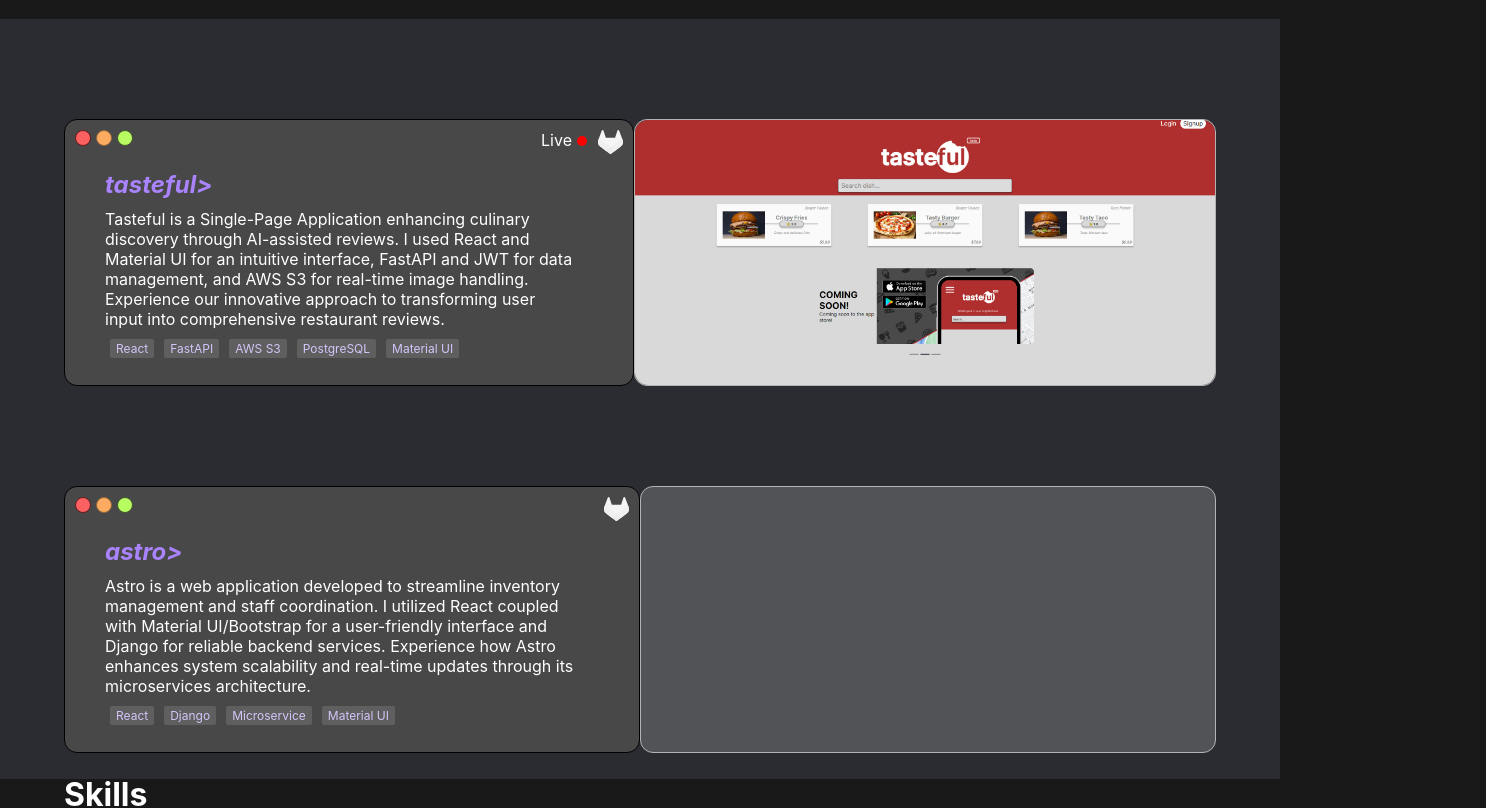
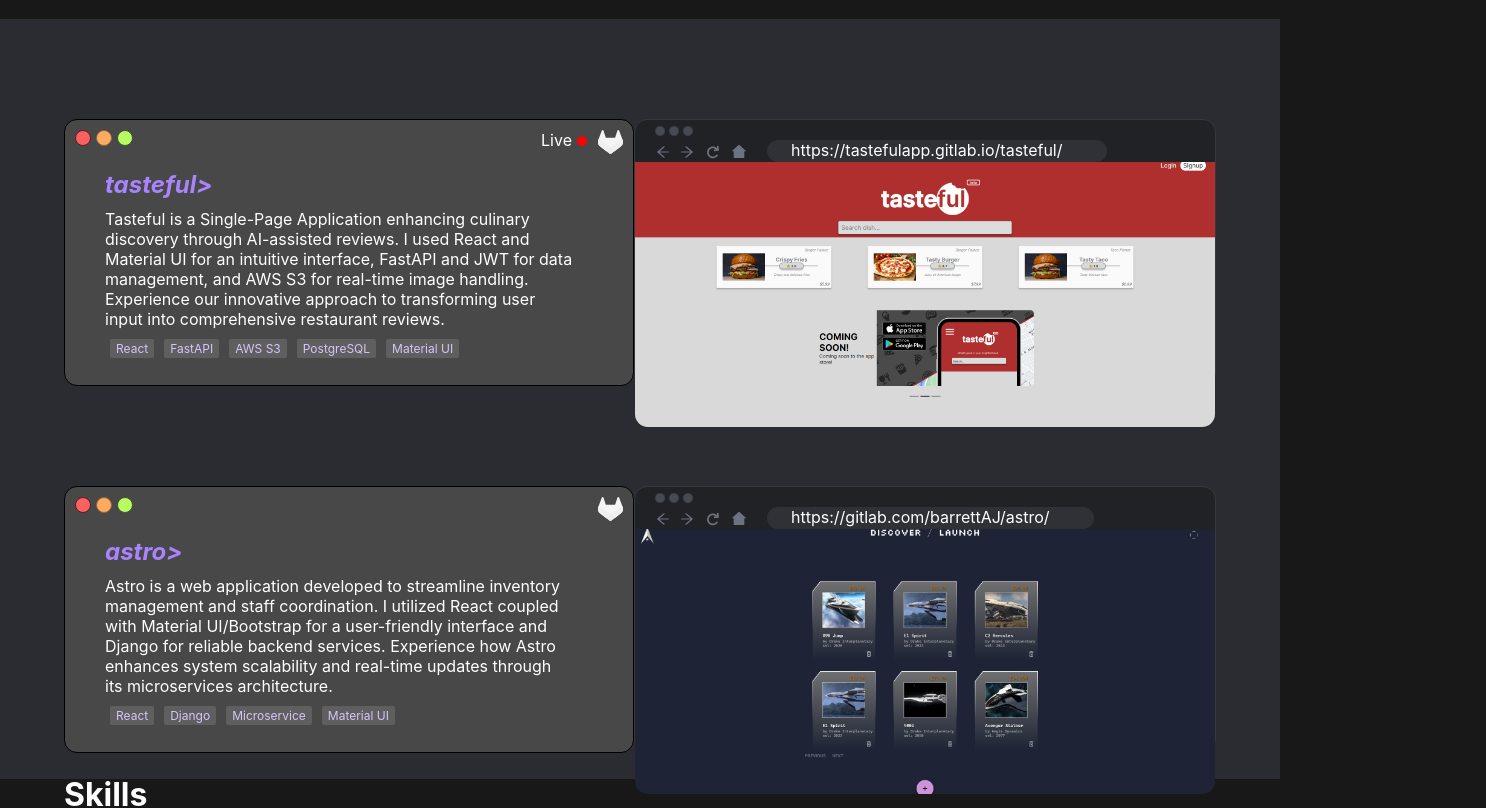
Before and after one commit to ABarrettJ/portfolio, a React (Create React App) app: page / in a window 1280 px wide. Shown: the part 780-1588 px from the top of the page, 1486 px wide, since content can reach past the window. Built offline with nearby package versions, Linux system fonts and the light colour scheme.

Commit message:
Updates project displays

```diff
--- a/src/App.css
+++ b/src/App.css
@@ -71,9 +71,14 @@
   font-weight: 700;
   line-height: normal;
 }
-
+.link-hover{
+  color: #FFF;
+  text-decoration: none;
+  cursor: pointer;
+}
 .link-hover:hover{
   color: #AA83FF;
+  text-decoration: none;
   cursor: pointer;
 }
 
@@ -315,6 +320,7 @@
   flex-direction: row;
   width: 90%;
   justify-content: space-between;
+  padding: 0 270px 0 270px;
 }
 
 .title-row{
@@ -339,13 +345,13 @@
   width: 580px;
   height: 265px;
   border-radius: 13px;
-  border: 1px solid #B4B4B4;
+  border:1px solid #36393f;
   /* background: url(./images/tf_home.png), lightgray 50% / cover no-repeat; */
-  background: rgba(237, 237, 237, 0.20);
+  background: #202225;
 }
 
 .display-one-img{
-  border-radius: 13px;
+  border-radius: 0 0 13px 13px;
   width: 580px;
   height: 265px;
   object-fit: cover;
@@ -550,3 +556,78 @@
   50% { transform: translateY(-20px); }
   100% { transform: translateY(0); }
 }
+
+.search-bar{
+  display: flex;
+  /* border:1px solid #36393f; */
+}
+
+.browser-top{
+  padding: 0 0 0 20px;
+}
+.nav-items{
+  display:flex;
+}
+
+.lg{
+  display: flex;
+}
+.text-gray-500 {
+  --tw-text-opacity: 1;
+  color: rgb(107 114 128 / var(--tw-text-opacity));
+}
+
+.browser-link{
+  text-decoration: none;
+  color: #FFF;
+  border-radius: 16px;
+  /* background:#484848; */
+  padding: 0 1.5rem 0 1.5rem;
+}
+
+.ease-in-out {
+  transition-timing-function: cubic-bezier(.4,0,.2,1);
+}
+.duration-300 {
+  transition-duration: .3s;
+}
+.rounded-full {
+  border-radius: 9999px;
+}
+.mr-2 {
+  margin-right: 0.5rem;
+}
+
+.mt-1 {
+  margin-top: 0.25rem;
+}
+
+.text-xl {
+  font-size: 1.25rem;
+  line-height: 1.75rem;
+}
+
+.text-xl {
+  font-size: 1.25rem;
+  line-height: 1.75rem;
+}
+.mt-\[2px\] {
+  margin-top: 2px;
+}
+
+.bg-gray-800 {
+  --tw-bg-opacity: 1;
+  background-color: rgb(47 49 54 / var(--tw-bg-opacity));
+}
+
+.rounded-full {
+  border-radius: 9999px;
+}
+
+.justify-start {
+  justify-content: flex-start;
+}
+
+.w-full {
+  width: 100%;
+}
--- a/src/App.js
+++ b/src/App.js
@@ -1,5 +1,6 @@
 import React, {useEffect, useState} from 'react';
 import tasteful from './images/tf_home.png'
+import astro from './images/astro_home.png'
 import jsx from './images/react.svg'
 import './App.css';
 import './tanuki.css'
@@ -91,7 +92,7 @@
       <div className="group">
         <div className="overlap-group">
           <p className="ghi-src-candidates">
-            src&nbsp;&nbsp;> candidates&nbsp;&nbsp;>&nbsp;&nbsp;<img src={jsx} style={{verticalAlign: 'middle'}}/>&nbsp;<a className='jsx-link' href='FILL RESUME HERE'>austin_barrett.jsx</a>
+            src&nbsp;&nbsp;> candidates&nbsp;&nbsp;>&nbsp;&nbsp;<img src={jsx} style={{verticalAlign: 'middle'}}/>&nbsp;<a className='jsx-link' href='https://drive.google.com/file/d/1RdkHBZPQ_WvrMr5j-zakAz13Y3er-waL/view'>austin_barrett.jsx</a>
           </p>
         </div>
       </div>
@@ -102,17 +103,41 @@
 const Dots = (props) => (
   <svg
     xmlns="http://www.w3.org/2000/svg"
-    width={60}
-    height={16}
+    width={38}
+    height={10}
     fill="none"
     {...props}
   >
-    <circle cx={8} cy={8} r={8} fill="#787878" fillOpacity={0.5} />
-    <circle cx={8} cy={8} r={7.5} stroke="#2F2F2F" strokeOpacity={0.5} />
-    <circle cx={30} cy={8} r={8} fill="#787878" fillOpacity={0.5} />
-    <circle cx={30} cy={8} r={7.5} stroke="#2F2F2F" strokeOpacity={0.5} />
-    <circle cx={52} cy={8} r={8} fill="#787878" fillOpacity={0.5} />
-    <circle cx={52} cy={8} r={7.5} stroke="#2F2F2F" strokeOpacity={0.5} />
+    <path
+      fill="#6B7280"
+      fillOpacity={0.5}
+      d="M5.067 0c2.798 0 5.066 2.239 5.066 5s-2.268 5-5.066 5C2.268 10 0 7.761 0 5s2.268-5 5.067-5Z"
+    />
+    <path
+      stroke="#2F2F2F"
+      strokeOpacity={0.5}
+      d="M5.067.313C7.69.313 9.817 2.41 9.817 5c0 2.589-2.127 4.688-4.75 4.688-2.624 0-4.75-2.1-4.75-4.688 0-2.589 2.126-4.688 4.75-4.688Z"
+    />
+    <path
+      fill="#6B7280"
+      fillOpacity={0.5}
+      d="M19 0c2.798 0 5.067 2.239 5.067 5S21.798 10 19 10s-5.067-2.239-5.067-5S16.202 0 19 0Z"
+    />
+    <path
+      stroke="#2F2F2F"
+      strokeOpacity={0.5}
+      d="M19 .313c2.623 0 4.75 2.098 4.75 4.687 0 2.589-2.127 4.688-4.75 4.688S14.25 7.588 14.25 5c0-2.589 2.127-4.688 4.75-4.688Z"
+    />
+    <path
+      fill="#6B7280"
+      fillOpacity={0.5}
+      d="M32.933 0C35.731 0 38 2.239 38 5s-2.269 5-5.067 5-5.066-2.239-5.066-5 2.268-5 5.066-5Z"
+    />
+    <path
+      stroke="#2F2F2F"
+      strokeOpacity={0.5}
+      d="M32.933.313c2.624 0 4.75 2.098 4.75 4.687 0 2.589-2.126 4.688-4.75 4.688-2.623 0-4.75-2.1-4.75-4.688 0-2.589 2.127-4.688 4.75-4.688Z"
+    />
   </svg>
 )
 
@@ -125,7 +150,7 @@
       <div className='title'>Full Stack Developer</div>
     </div>
     <div className='social-container'>
-      <div className='resume'><a className='link-hover'>Resume</a></div>
+      <div className='resume'><a className='link-hover' href='https://drive.google.com/file/d/1RdkHBZPQ_WvrMr5j-zakAz13Y3er-waL/view'>Resume</a></div>
       <div className='contact'><a className='link-hover'>Contact</a></div>
       <a href='https://www.linkedin.com/in/abarrettj/' title='My LinkedIn'>
         <LinkedIn/>
@@ -293,6 +318,46 @@
           </div>
         </div>
         <div className='project-display-one'>
+        <div className='browser-top'>
+        <Dots/>
+        </div>
+        <div className='search-bar'>
+          <div class="nav-items">
+            <div class="flex ml-[20px] text-gray-500" style={{display: 'flex', paddingLeft: '20px', paddingRight: '20px'}}>
+              <svg stroke="currentColor" fill="currentColor" stroke-width="0" viewBox="0 0 1024 1024" class="mt-1 mr-2 duration-300 ease-in-out rounded-full hover:text-gray-400" height="1em" width="1em" xmlns="http://www.w3.org/2000/svg">
+                <path d="M872 474H286.9l350.2-304c5.6-4.9 2.2-14-5.2-14h-88.5c-3.9 0-7.6 1.4-10.5 3.9L155 487.8a31.96 31.96 0 0 0 0 48.3L535.1 866c1.5 1.3 3.3 2 5.2 2h91.5c7.4 0 10.8-9.2 5.2-14L286.9 550H872c4.4 0 8-3.6 8-8v-60c0-4.4-3.6-8-8-8z">
+                </path>
+              </svg>
+              <svg stroke="currentColor" fill="currentColor" stroke-width="0" viewBox="0 0 1024 1024" class="mt-1 mr-2 duration-300 ease-in-out hover:text-gray-400" height="1em" width="1em" xmlns="http://www.w3.org/2000/svg">
+                <path d="M869 487.8L491.2 159.9c-2.9-2.5-6.6-3.9-10.5-3.9h-88.5c-7.4 0-10.8 9.2-5.2 14l350.2 304H152c-4.4 0-8 3.6-8 8v60c0 4.4 3.6 8 8 8h585.1L386.9 854c-5.6 4.9-2.2 14 5.2 14h91.5c1.9 0 3.8-.7 5.2-2L869 536.2a32.07 32.07 0 0 0 0-48.4z">
+                </path>
+              </svg>
+              <svg stroke="currentColor" fill="none" stroke-width="0" viewBox="0 0 24 24" class="mt-[2px] mr-2 text-xl duration-300 ease-in-out hover:text-gray-400" height="1em" width="1em" xmlns="http://www.w3.org/2000/svg">
+                <path d="M13.1459 11.0499L12.9716 9.05752L15.3462 8.84977C14.4471 7.98322 13.2242 7.4503 11.8769 7.4503C9.11547 7.4503 6.87689 9.68888 6.87689 12.4503C6.87689 15.2117 9.11547 17.4503 11.8769 17.4503C13.6977 17.4503 15.2911 16.4771 16.1654 15.0224L18.1682 15.5231C17.0301 17.8487 14.6405 19.4503 11.8769 19.4503C8.0109 19.4503 4.87689 16.3163 4.87689 12.4503C4.87689 8.58431 8.0109 5.4503 11.8769 5.4503C13.8233 5.4503 15.5842 6.24474 16.853 7.52706L16.6078 4.72412L18.6002 4.5498L19.1231 10.527L13.1459 11.0499Z" fill="currentColor">
+                </path>
+              </svg>
+              <svg stroke="currentColor" fill="currentColor" stroke-width="0" viewBox="0 0 24 24" class="mt-1 mr-4 duration-300 ease-in-out hover:text-gray-400" height="1em" width="1em" xmlns="http://www.w3.org/2000/svg">
+                <g>
+                  <path fill="none" d="M0 0h24v24H0z">
+                  </path>
+                  <path d="M20 20a1 1 0 0 1-1 1H5a1 1 0 0 1-1-1v-9H1l10.327-9.388a1 1 0 0 1 1.346 0L23 11h-3v9z">
+                  </path>
+                </g>
+              </svg>
+            </div>
+            <div class="flex w-full mr-4 bg-gray-800 rounded-full justify-evenly lg:px-4 laptop:px-0 xs:justify-center xs:w-5/5">
+
+              <a href="https://github.com/rfp2207boyz2men/frontendcapstone" target="_blank" class="browser-link"> https://tastefulapp.gitlab.io/tasteful/ </a>
+              <svg stroke="currentColor" fill="none" stroke-width="2" viewBox="0 0 24 24" stroke-linecap="round" stroke-linejoin="round" class="text-gray-500 top-[1px] mt-[3px] text-center duration-300 ease-in-out hover:text-gray-400 phone:hidden xs:hidden xs:text-xs" height="1em" width="1em" xmlns="http://www.w3.org/2000/svg">
+                {/* <polygon points="12 2 15.09 8.26 22 9.27 17 14.14 18.18 21.02 12 17.77 5.82 21.02 7 14.14 2 9.27 8.91 8.26 12 2"></polygon> */}
+              </svg>
+            </div>
+            {/* <svg stroke="currentColor" fill="currentColor" stroke-width="0" viewBox="0 0 16 16" class="w-10 mt-[3px] text-center text-gray-500 duration-300 ease-in-out hover:text-gray-400 phone:hidden xs:hidden" height="1em" width="1em" xmlns="http://www.w3.org/2000/svg">
+              <path d="M9.5 13a1.5 1.5 0 1 1-3 0 1.5 1.5 0 0 1 3 0zm0-5a1.5 1.5 0 1 1-3 0 1.5 1.5 0 0 1 3 0zm0-5a1.5 1.5 0 1 1-3 0 1.5 1.5 0 0 1 3 0z">
+              </path>
+            </svg> */}
+          </div>
+          </div>
           <img src={tasteful} className='display-one-img'/>
         </div>
       </div>
@@ -347,7 +412,42 @@
             </div>
           </div>
         </div>
-        <div className='project-display-two'>
+        <div className='project-display-one'>
+        <div className='browser-top'>
+        <Dots/>
+        </div>
+        <div className='search-bar'>
+          <div class="nav-items">
+            <div class="flex ml-[20px] text-gray-500" style={{display: 'flex', paddingLeft: '20px', paddingRight: '20px'}}>
+              <svg stroke="currentColor" fill="currentColor" stroke-width="0" viewBox="0 0 1024 1024" class="mt-1 mr-2 duration-300 ease-in-out rounded-full hover:text-gray-400" height="1em" width="1em" xmlns="http://www.w3.org/2000/svg">
+                <path d="M872 474H286.9l350.2-304c5.6-4.9 2.2-14-5.2-14h-88.5c-3.9 0-7.6 1.4-10.5 3.9L155 487.8a31.96 31.96 0 0 0 0 48.3L535.1 866c1.5 1.3 3.3 2 5.2 2h91.5c7.4 0 10.8-9.2 5.2-14L286.9 550H872c4.4 0 8-3.6 8-8v-60c0-4.4-3.6-8-8-8z">
+                </path>
+              </svg>
+              <svg stroke="currentColor" fill="currentColor" stroke-width="0" viewBox="0 0 1024 1024" class="mt-1 mr-2 duration-300 ease-in-out hover:text-gray-400" height="1em" width="1em" xmlns="http://www.w3.org/2000/svg">
+                <path d="M869 487.8L491.2 159.9c-2.9-2.5-6.6-3.9-10.5-3.9h-88.5c-7.4 0-10.8 9.2-5.2 14l350.2 304H152c-4.4 0-8 3.6-8 8v60c0 4.4 3.6 8 8 8h585.1L386.9 854c-5.6 4.9-2.2 14 5.2 14h91.5c1.9 0 3.8-.7 5.2-2L869 536.2a32.07 32.07 0 0 0 0-48.4z">
+                </path>
+              </svg>
+              <svg stroke="currentColor" fill="none" stroke-width="0" viewBox="0 0 24 24" class="mt-[2px] mr-2 text-xl duration-300 ease-in-out hover:text-gray-400" height="1em" width="1em" xmlns="http://www.w3.org/2000/svg">
+                <path d="M13.1459 11.0499L12.9716 9.05752L15.3462 8.84977C14.4471 7.98322 13.2242 7.4503 11.8769 7.4503C9.11547 7.4503 6.87689 9.68888 6.87689 12.4503C6.87689 15.2117 9.11547 17.4503 11.8769 17.4503C13.6977 17.4503 15.2911 16.4771 16.1654 15.0224L18.1682 15.5231C17.0301 17.8487 14.6405 19.4503 11.8769 19.4503C8.0109 19.4503 4.87689 16.3163 4.87689 12.4503C4.87689 8.58431 8.0109 5.4503 11.8769 5.4503C13.8233 5.4503 15.5842 6.24474 16.853 7.52706L16.6078 4.72412L18.6002 4.5498L19.1231 10.527L13.1459 11.0499Z" fill="currentColor">
+                </path>
+              </svg>
+              <svg stroke="currentColor" fill="currentColor" stroke-width="0" viewBox="0 0 24 24" class="mt-1 mr-4 duration-300 ease-in-out hover:text-gray-400" height="1em" width="1em" xmlns="http://www.w3.org/2000/svg">
+                <g>
+                  <path fill="none" d="M0 0h24v24H0z">
+                  </path>
+                  <path d="M20 20a1 1 0 0 1-1 1H5a1 1 0 0 1-1-1v-9H1l10.327-9.388a1 1 0 0 1 1.346 0L23 11h-3v9z">
+                  </path>
+                </g>
+              </svg>
+            </div>
+            <div class="flex w-full mr-4 bg-gray-800 rounded-full justify-evenly lg:px-4 laptop:px-0 xs:justify-center xs:w-5/5">
+              <a href="https://github.com/rfp2207boyz2men/frontendcapstone" target="_blank" class="browser-link"> https://gitlab.com/barrettAJ/astro/ </a>
+              <svg stroke="currentColor" fill="none" stroke-width="2" viewBox="0 0 24 24" stroke-linecap="round" stroke-linejoin="round" class="text-gray-500 top-[1px] mt-[3px] text-center duration-300 ease-in-out hover:text-gray-400 phone:hidden xs:hidden xs:text-xs" height="1em" width="1em" xmlns="http://www.w3.org/2000/svg">
+              </svg>
+            </div>
+          </div>
+          </div>
+          <img src={astro} className='display-one-img'/>
         </div>
       </div>
       <div className='title-row'>
```
Also changed, not shown: src/images/astro_home.png (added).
